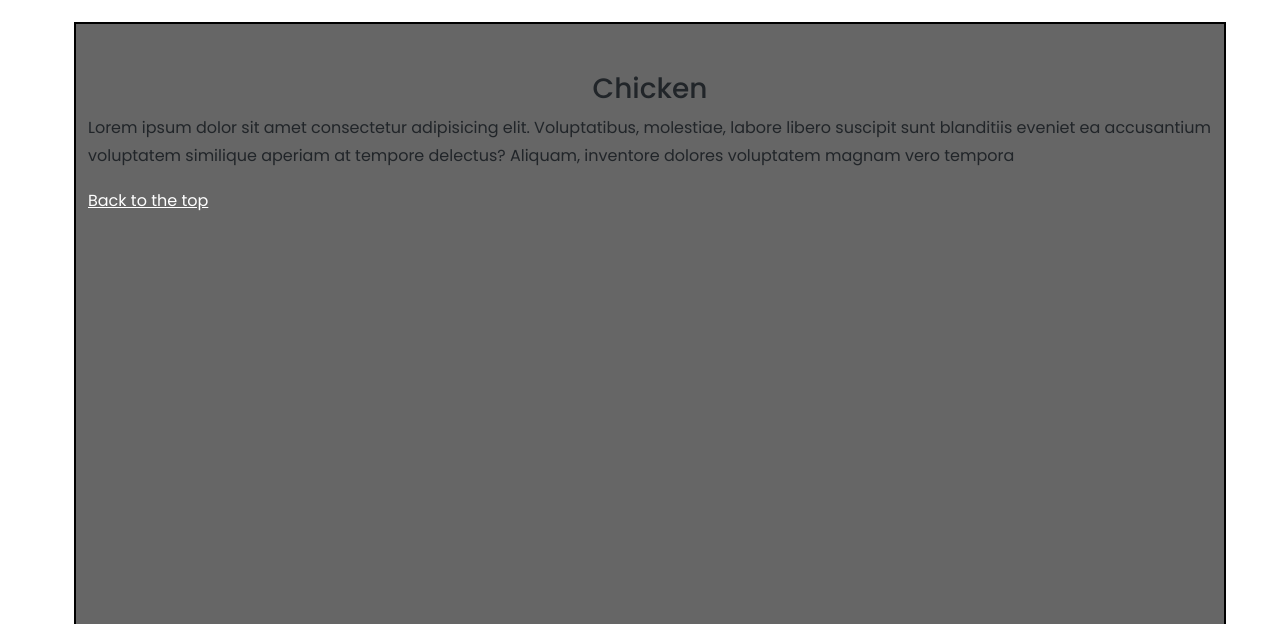
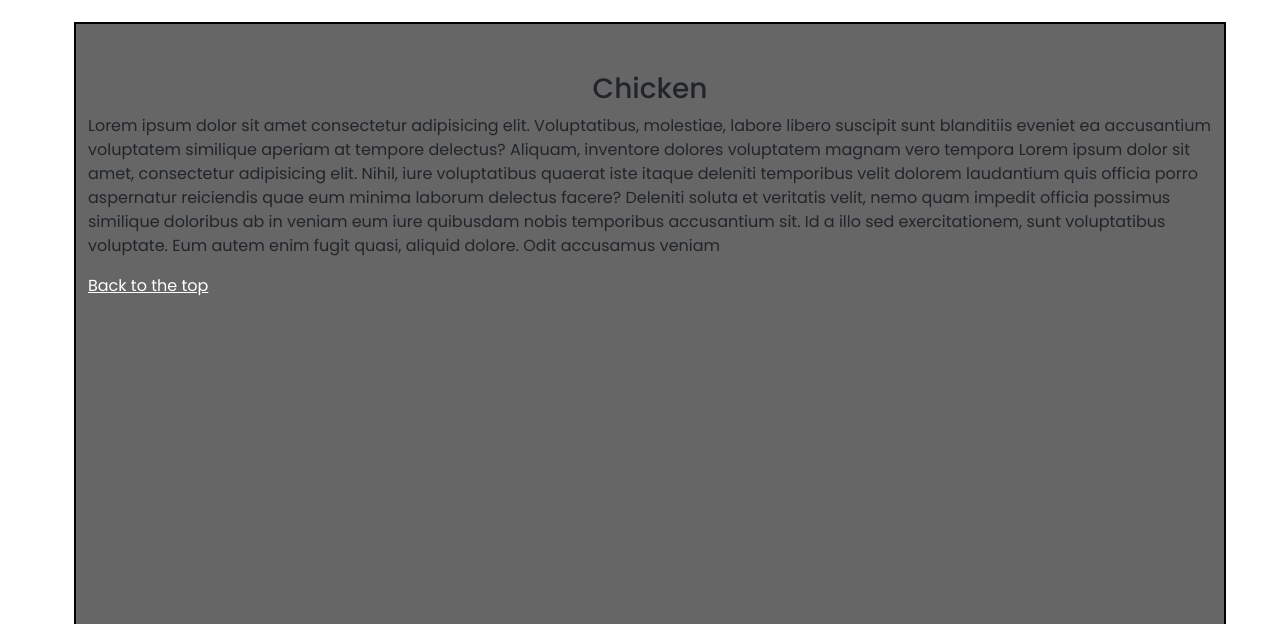
Before and after one commit to spunickt/module-3-solution, a plain HTML site: page index.html in a window 1280 px wide. Shown: the part 176-800 px from the top of the page. Drawn offline with nearby package versions, Linux system fonts and the light colour scheme.

Commit message:
added text

```diff
--- a/index.html
+++ b/index.html
@@ -52,6 +52,14 @@
             Voluptatibus, molestiae, labore libero suscipit sunt blanditiis
             eveniet ea accusantium voluptatem similique aperiam at tempore
             delectus? Aliquam, inventore dolores voluptatem magnam vero tempora
+            Lorem ipsum dolor sit amet, consectetur adipisicing elit. Nihil,
+            iure voluptatibus quaerat iste itaque deleniti temporibus velit
+            dolorem laudantium quis officia porro aspernatur reiciendis quae eum
+            minima laborum delectus facere? Deleniti soluta et veritatis velit,
+            nemo quam impedit officia possimus similique doloribus ab in veniam
+            eum iure quibusdam nobis temporibus accusantium sit. Id a illo sed
+            exercitationem, sunt voluptatibus voluptate. Eum autem enim fugit
+            quasi, aliquid dolore. Odit accusamus veniam
           </p>
           <p><a href="#our-menu">Back to the top</a></p>
         </section>
--- a/style.css
+++ b/style.css
@@ -53,7 +53,8 @@ section {
 }
 
 div.row p {
-  line-height: 1.8;
+  line-height: 1.5;
+  overflow: scroll;
 }
 
 section p a {
```
